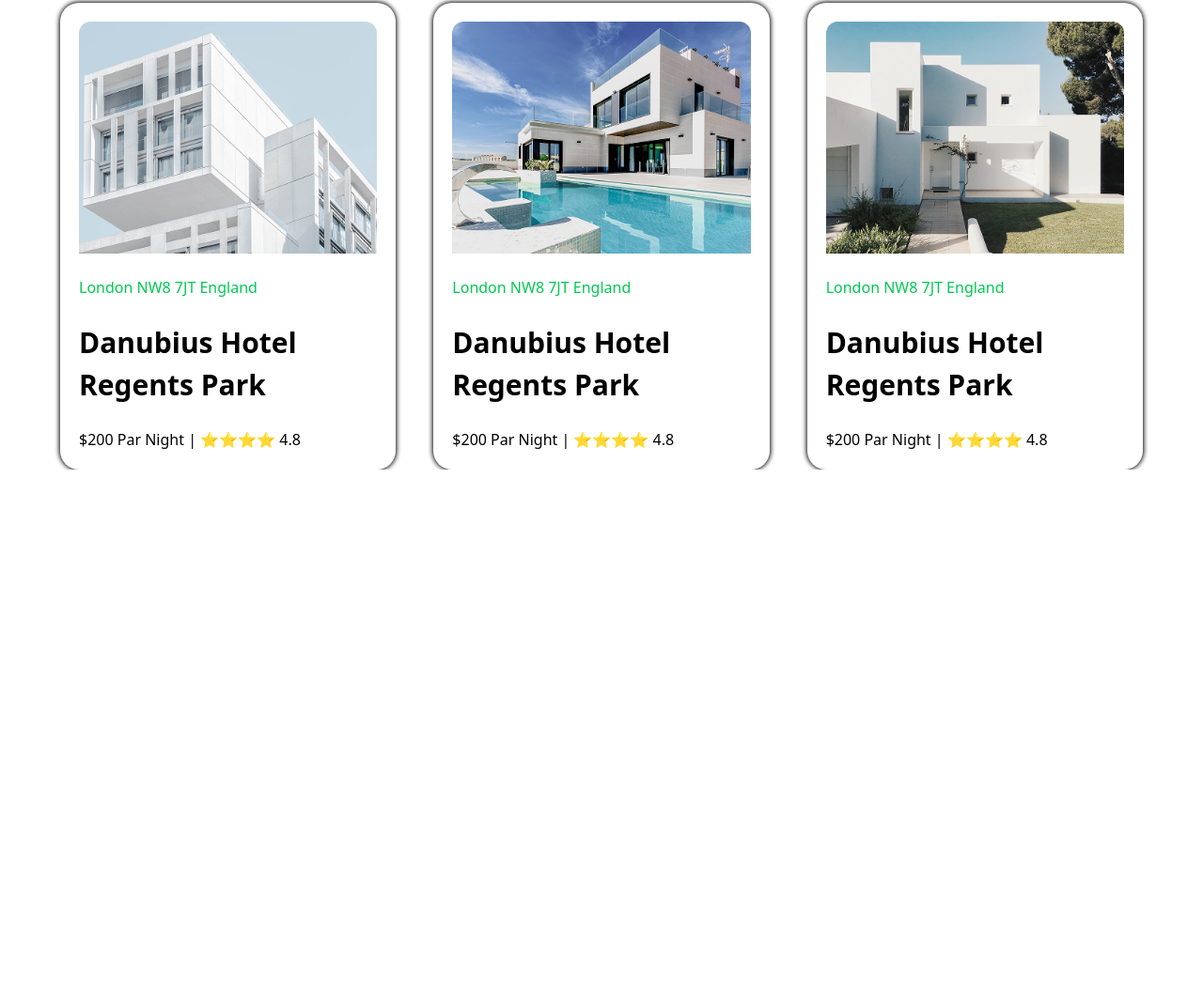
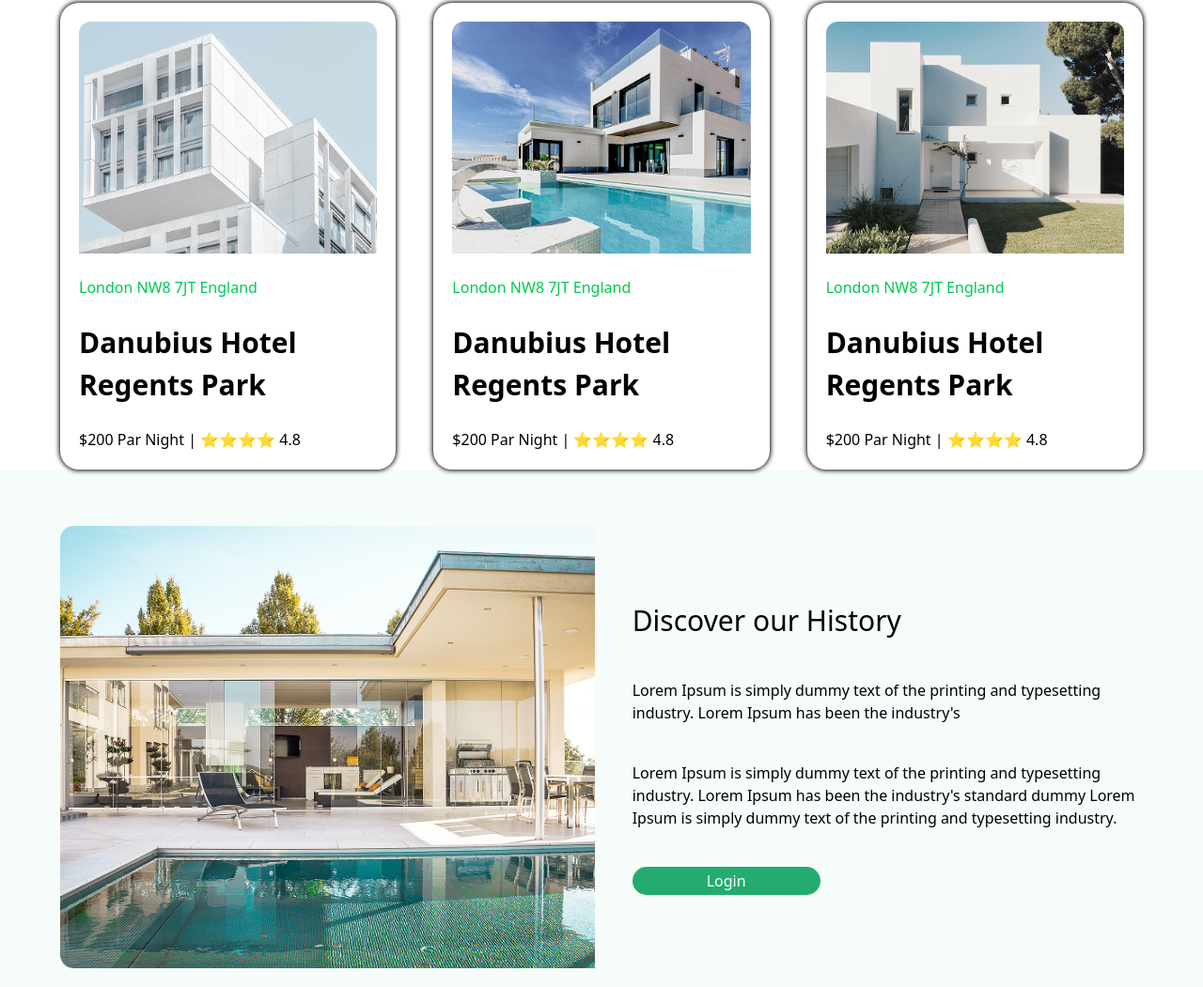
Before and after one commit to Hojiakbar-art/branch, a website: page index.html in a window 1280 px wide. Shown: the part 752-1803 px from the top of the page at 94% size. Before the commit the page ends 1252 px from the top, so only its background shows below. Drawn offline with Linux system fonts and the light colour scheme.

Commit message:
Added section 3

```diff
--- a/index.html
+++ b/index.html
@@ -85,5 +85,20 @@
         </div>
     </div>
     </section>
+
+
+    <section class=" p-[20px_0] bg-[#24AB700A]">
+        <div class="w-[90%] lg:max-w-300 m-auto mt-10 flex flex-col lg:flex-row gap-10 items-center">
+            <div>
+                <img src="./src/image (19).png" alt="">
+            </div>
+            <div class="flex flex-col gap-10 lg:w-150">
+                <h1 class="text-[30px]">Discover our History</h1>
+                <p>Lorem Ipsum is simply dummy text of the printing and typesetting industry. Lorem Ipsum has been the industry's </p>
+                <p>Lorem Ipsum is simply dummy text of the printing and typesetting industry. Lorem Ipsum has been the industry's standard dummy Lorem Ipsum is simply dummy text of the printing and typesetting industry.</p>
+                <a class="bg-[#24AB70] text-white p-[3px_10px] rounded-[20px] lg:w-50 text-center" href="">Login</a>
+            </div>
+        </div>
+    </section>
 </body>
 </html>
```
Also changed, not shown: src/image (19).png (added), src/output.css.
